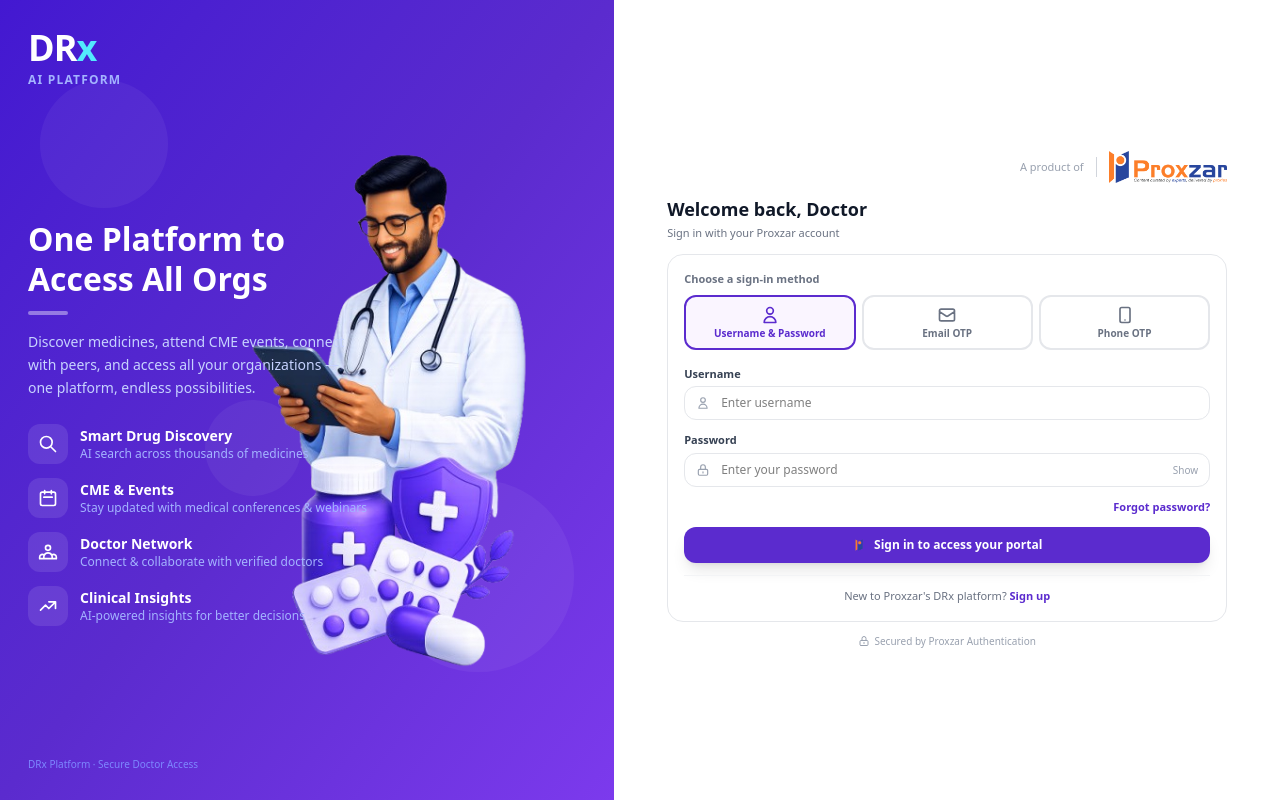
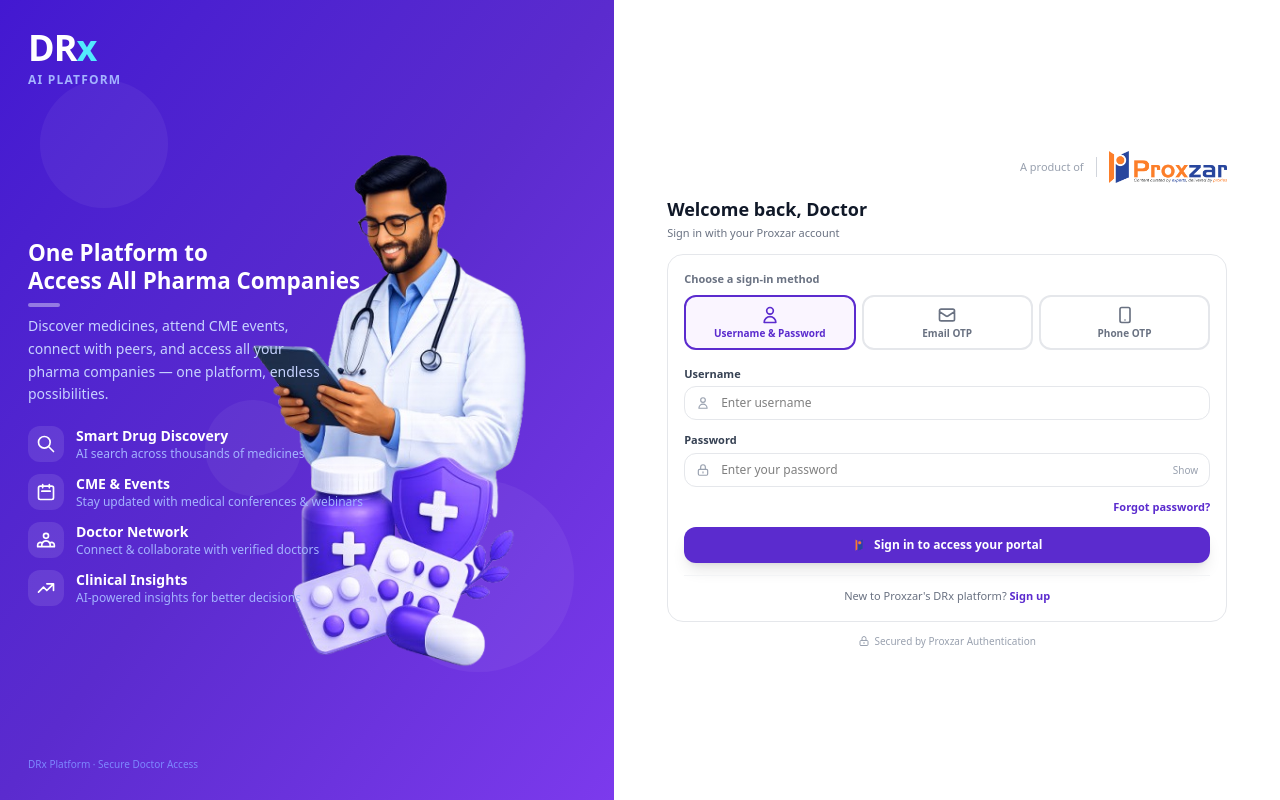
Before and after one commit to Vamsi12321/drxfrontend, a Next.js app: page /login in a window 1280 px wide. Built offline with nearby package versions, Linux system fonts and the light colour scheme.

Commit message:
instaed orgs replaced with pharma companies

```diff
--- a/app/login/page.js
+++ b/app/login/page.js
@@ -205,16 +205,16 @@
         </div>
 
         <div className="relative z-10">
-          <h2 className="text-[2rem] font-bold text-white leading-tight mb-3">
-            One Platform to<br />Access All Orgs
+          <h2 className="text-[1.4rem] font-bold text-white leading-tight mb-2">
+            One Platform to<br />Access All Pharma Companies
           </h2>
-          <div className="w-10 h-1 bg-white/40 rounded-full mb-4" />
-          <p className="text-indigo-200 text-sm leading-relaxed max-w-[320px] mb-6">
-            Discover medicines, attend CME events, connect with peers, and access all your organizations — one platform, endless possibilities.
+          <div className="w-8 h-1 bg-white/40 rounded-full mb-2" />
+          <p className="text-indigo-200 text-sm leading-relaxed max-w-[300px] mb-5">
+            Discover medicines, attend CME events, connect with peers, and access all your pharma companies — one platform, endless possibilities.
           </p>
 
           {/* Feature list */}
-          <div className="space-y-3.5">
+          <div className="space-y-3">
             {[
               { icon: <svg className="w-5 h-5" fill="none" stroke="currentColor" viewBox="0 0 24 24"><path strokeLinecap="round" strokeLinejoin="round" strokeWidth={2} d="M21 21l-6-6m2-5a7 7 0 11-14 0 7 7 0 0114 0z" /></svg>, title: "Smart Drug Discovery", desc: "AI search across thousands of medicines" },
               { icon: <svg className="w-5 h-5" fill="none" stroke="currentColor" viewBox="0 0 24 24"><path strokeLinecap="round" strokeLinejoin="round" strokeWidth={2} d="M8 7V3m8 4V3m-9 8h10M5 21h14a2 2 0 002-2V7a2 2 0 00-2-2H5a2 2 0 00-2 2v12a2 2 0 002 2z" /></svg>, title: "CME & Events", desc: "Stay updated with medical conferences & webinars" },
@@ -222,7 +222,7 @@
               { icon: <svg className="w-5 h-5" fill="none" stroke="currentColor" viewBox="0 0 24 24"><path strokeLinecap="round" strokeLinejoin="round" strokeWidth={2} d="M13 7h8m0 0v8m0-8l-8 8-4-4-6 6" /></svg>, title: "Clinical Insights", desc: "AI-powered insights for better decisions" },
             ].map((f) => (
               <div key={f.title} className="flex items-center gap-3">
-                <div className="w-10 h-10 bg-white/10 rounded-xl flex items-center justify-center text-white flex-shrink-0">
+                <div className="w-9 h-9 bg-white/10 rounded-xl flex items-center justify-center text-white flex-shrink-0">
                   {f.icon}
                 </div>
                 <div>
```
